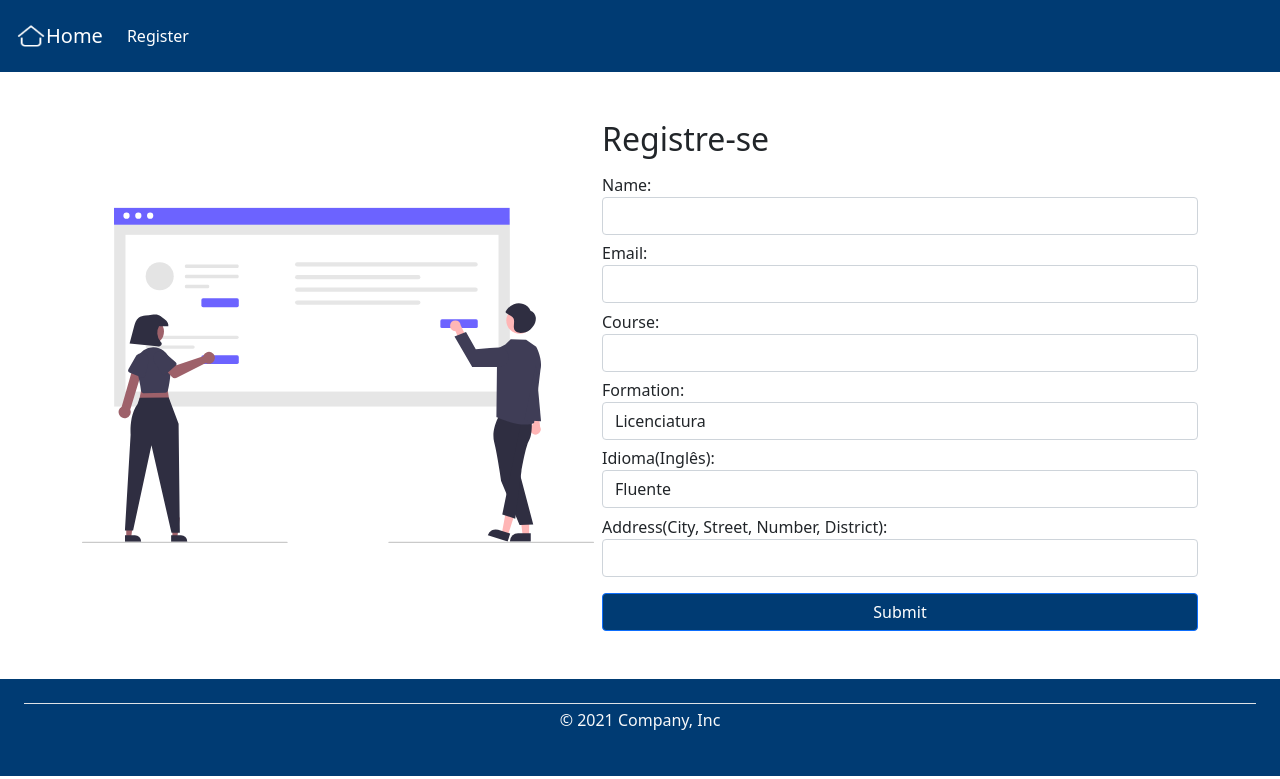
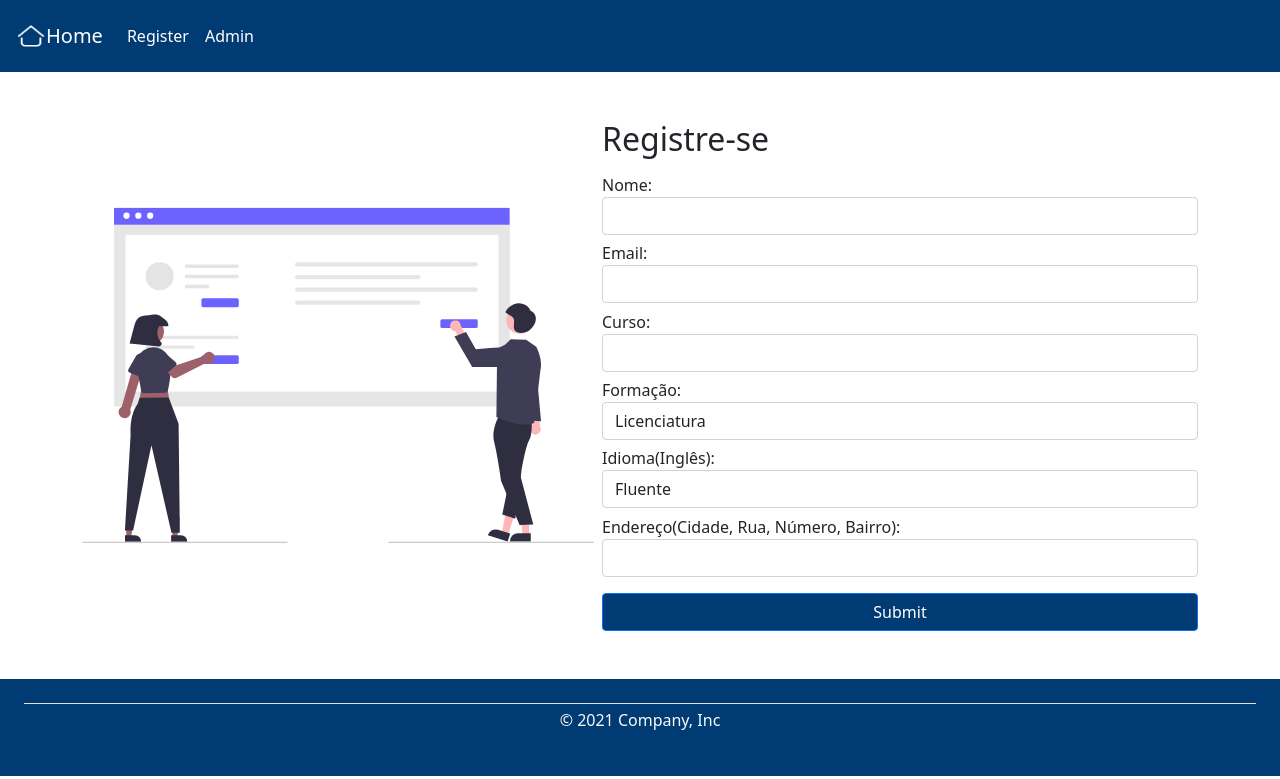
Before and after one commit to Bet1337/Portifolio-Lattes, a Flask app: page /register in a window 1280 px wide. Shown: the top 779 px of the page. Run offline with Flask 2, Linux system fonts and the light colour scheme; some libraries are stand-ins or nearby versions.

Commit message:
first commit

```diff
--- a/lattes_site/form.py
+++ b/lattes_site/form.py
@@ -4,9 +4,9 @@ from wtforms.validators import DataRequired, Length, Email
 
 
 class Form(FlaskForm):
-    name = StringField('Name:', validators=[DataRequired(),Length(min=4, max=25)])
+    name = StringField('Nome:', validators=[DataRequired(),Length(min=4, max=25)])
     email = StringField('Email:', validators=[DataRequired(), Email()])
-    course =  StringField("Course:", validators=[DataRequired()])
-    formation = SelectField('Formation:', choices=['Licenciatura','Bacharel','Mestrado', 'Doutorado'])
+    course =  StringField("Curso:", validators=[DataRequired()])
+    formation = SelectField('Formação:', choices=['Licenciatura','Bacharel','Mestrado', 'Doutorado'])
     idiom = SelectField('Idioma(Inglês):', choices=['Fluente','Avançado','Intermediário', 'Básico'])
-    address = StringField('Address(City, Street, Number, District):', validators=[DataRequired()])
+    address = StringField('Endereço(Cidade, Rua, Número, Bairro):', validators=[DataRequired()])
--- a/lattes_site/routes.py
+++ b/lattes_site/routes.py
@@ -12,6 +12,7 @@ views =  Blueprint('views', __name__,)
 @views.route('/', methods=["GET", "POST"])
 def home():
 
+    #Pega as informações no formulário de busca e envia através de uma sessão para as views.user
     if request.method == "POST":
         user = request.form["search_form"]
         session["user"] =  user
@@ -21,8 +22,11 @@ def home():
 
 @views.route('/register', methods=['GET', 'POST'])
 def register():
+
     forms = Form()
 
+    #Verifica se está tudo válido nos forms e não ocorrou nenhum erro
+    #após salva as informações no backend e manda um feedback para o usuário(flash message)
     try:
         if forms.validate_on_submit():
 
@@ -39,10 +43,15 @@ def register():
 
 @views.route('/user')
 def user():
+
+    #Verifica se há usuário na sessão, pesquisa o usuário no banco de dados e depois retorna as informações
     if "user" in session:
         user = User.query.filter_by(name=session["user"]).first()
         if user:
             return render_template("user.html", user = user)
         return redirect("/")
 
-admin.add_view(ModelView(User, db.session));
+
+# Adiciona uma view Admin
+
+admin.add_view(ModelView(User, db.session,))
--- /dev/null
+++ b/lattes_site/templates/admin/index.html
@@ -0,0 +1 @@
+{% extends 'admin/master.html' %}
--- a/lattes_site/templates/base.html
+++ b/lattes_site/templates/base.html
@@ -4,12 +4,12 @@
 
 {% block head %}
 
-  <!-- Link the Static CSS Page and Bootstrap  -->
+  <!-- Links das páginas Static CSS e Bootstrap  -->
 
   <link href="https://cdn.jsdelivr.net/npm/bootstrap@5.1.1/dist/css/bootstrap.min.css" rel="stylesheet" integrity="sha384-F3w7mX95PdgyTmZZMECAngseQB83DfGTowi0iMjiWaeVhAn4FJkqJByhZMI3AhiU" crossorigin="anonymous">
   <link rel="stylesheet" href="{{ url_for('static', filename='index.css') }}">
   <title>{% block title %} Lattes {% endblock %}</title>
-  <link rel="icon" type="imagem/png" href="{{url_for('static', filename='images/icons/icon-lattes.png')}}" />
+  <link rel="icon" type="imagem/png" href="{{url_for('static', filename='images/icons/icon-lattes.png')}}"/>
 
 {% endblock %}
 </head>
@@ -26,6 +26,7 @@
       <div class="collapse navbar-collapse" id="navbarNavAltMarkup">
         <div class="navbar-nav">
           <a class="nav-link text-white" href="{{ url_for('views.register') }}">Register</a>
+          <a class="nav-link text-white" href="{{ url_for('admin.index') }}">Admin</a>
         </div>
       </div>
 
--- a/lattes_site/templates/index.html
+++ b/lattes_site/templates/index.html
@@ -15,15 +15,13 @@
 
       {% block content%}
 
-      <!-- Block for get and show the flash messages -->
+      <!-- Pegar e Mostrar as flash messages-->
       {% with messages = get_flashed_messages() %}
       {% if messages %}
-            {% for message in messages %}
             <div class="alert alert-success alert-dismissible fade show w-50 text-center mt-5" role="alert">
               <strong>Success Register</strong>
               <button type="button" class="btn-close" data-bs-dismiss="alert"></button>
             </div>
-            {% endfor %}
       {% endif %}
      {% endwith %}
 
@@ -80,7 +78,7 @@
       <!-- NEWS CARDS -->
 
       <div class="container mt-5">
-        <h1>News</h1>
+        <h1>Noticias</h1>
         <div class="Main-Cards d-flex justify-content-between mt-4">
           <div class="card">
             <img src="{{url_for('static', filename='images/home/talaska.jpg')}}" class="card-img-top" alt="renan">
--- a/lattes_site/templates/register.html
+++ b/lattes_site/templates/register.html
@@ -3,20 +3,25 @@
 
 {% block content %}
 
+    <!-- Pegar e Mostrar as flash messages-->
     {% with messages = get_flashed_messages() %}
       {% if messages %}
-            {% for message in messages %}
+
             <div class="alert alert-danger alert-dismissible fade show w-50 text-center mt-5" role="alert">
               <strong>Something goes Wrong. Maybe the User or Email alredy exist</strong>
               <button type="button" class="btn-close" data-bs-dismiss="alert"></button>
             </div>
-            {% endfor %}
+
       {% endif %}
      {% endwith %}
+
 
 <div class="container mt-5 d-flex">
     <img src="{{url_for('static', filename='images/form/form_form.svg')}}" class="form_image" alt="form">
     <form class="form form-horizontal w-100 ms-2" method="post" role="form">
+
+        <!-- Adicionando os formulários-->
+
         <h2>Registre-se</h2>
         {{ form.hidden_tag() }}
         {{ wtf.form_field(form.name)}}
```
Also changed, not shown: lattes_site/database.db.
